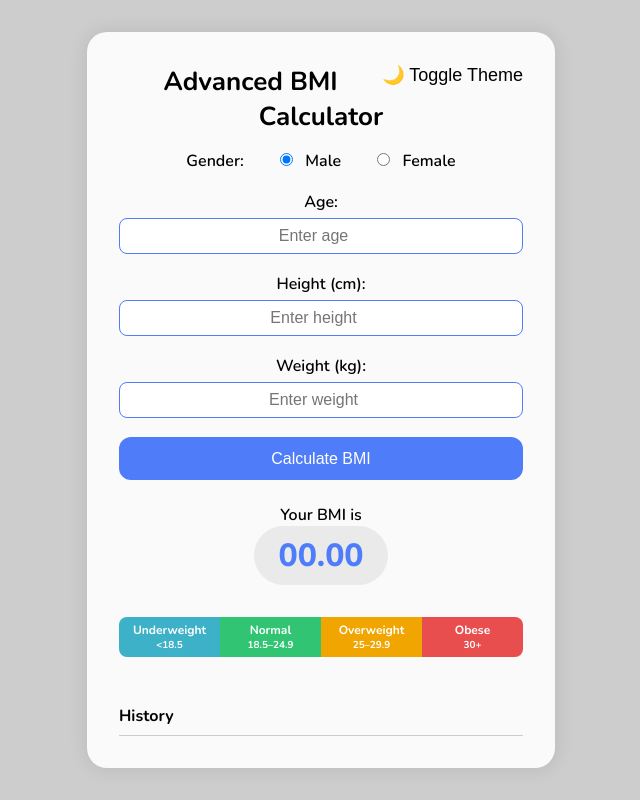
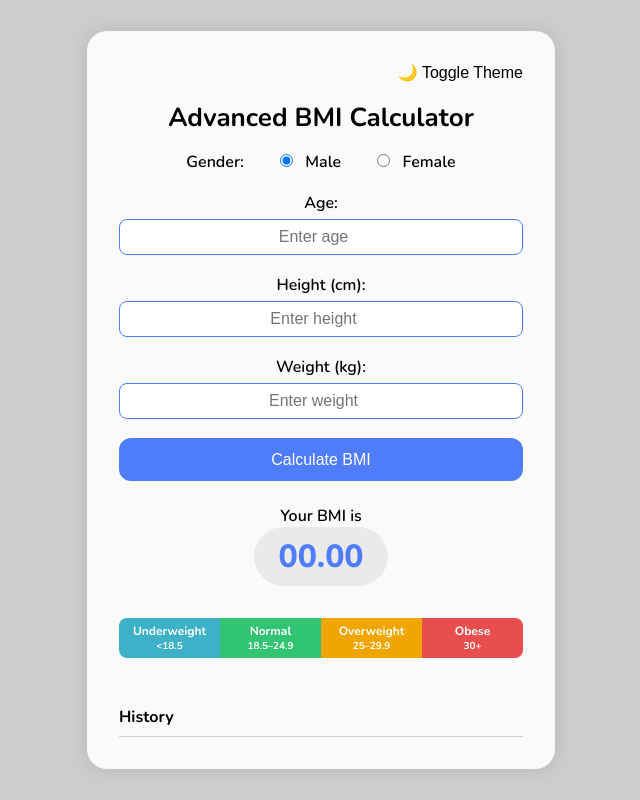
Before and after one commit to tobolovskaya/BMI-Calculator, a plain HTML site: page index.html in a window 1280 px wide. Shown: the whole page, without its empty margins (319-959 px from the left). Drawn offline with nearby package versions, Linux system fonts and the light colour scheme.

Commit message:
Update styles.css

```diff
--- a/styles.css
+++ b/styles.css
@@ -55,21 +55,18 @@ h1 {
   margin-bottom: 1rem;
 }
 
-.title-with-theme {
+.theme-bar {
   display: flex;
-  justify-content: space-between;
-  align-items: center;
-  font-size: 26px;
-  margin-bottom: 1rem;
+  justify-content: flex-end;
+  margin-bottom: 0.5rem;
 }
 
-.title-with-theme #theme-toggle {
-  font-size: 18px;
+.theme-bar #theme-toggle {
+  font-size: 16px;
   background: transparent;
   border: none;
   cursor: pointer;
   color: inherit;
-  margin-left: 1rem;
 }
 
 .input {
```
